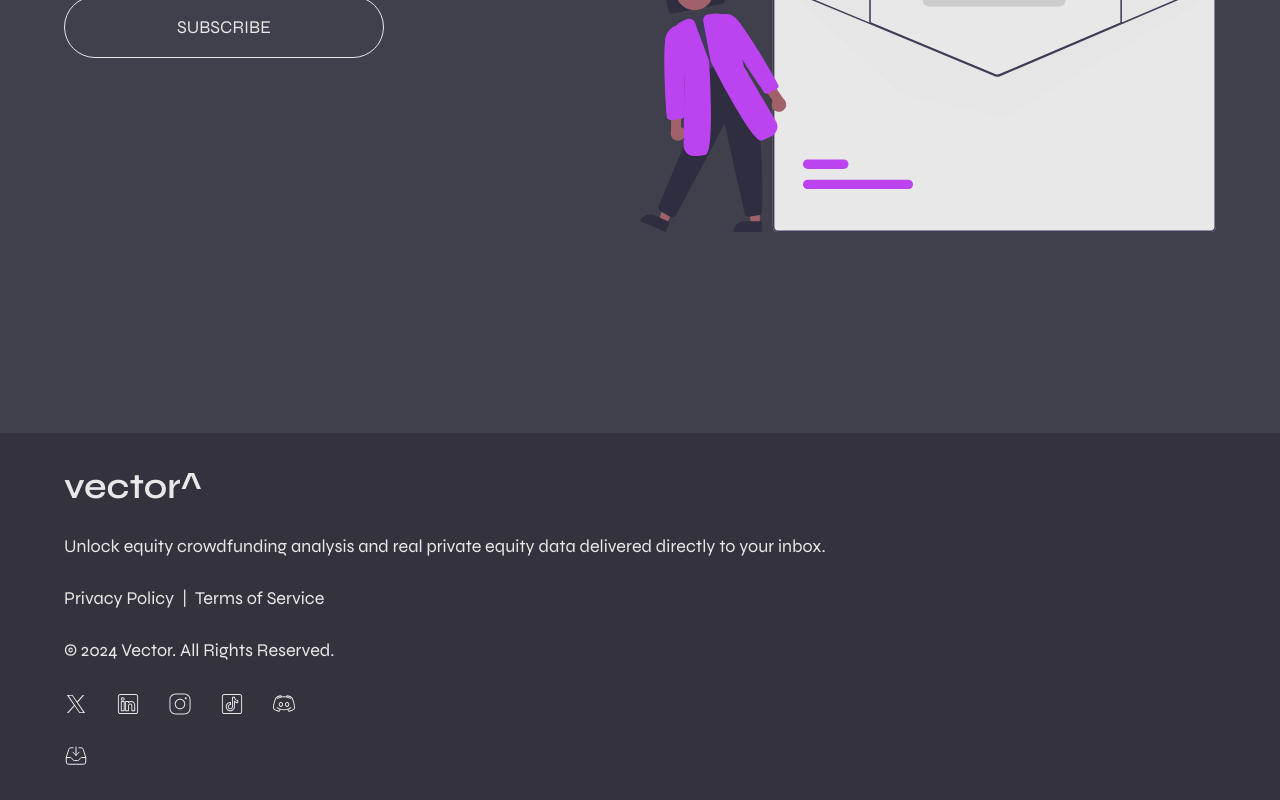
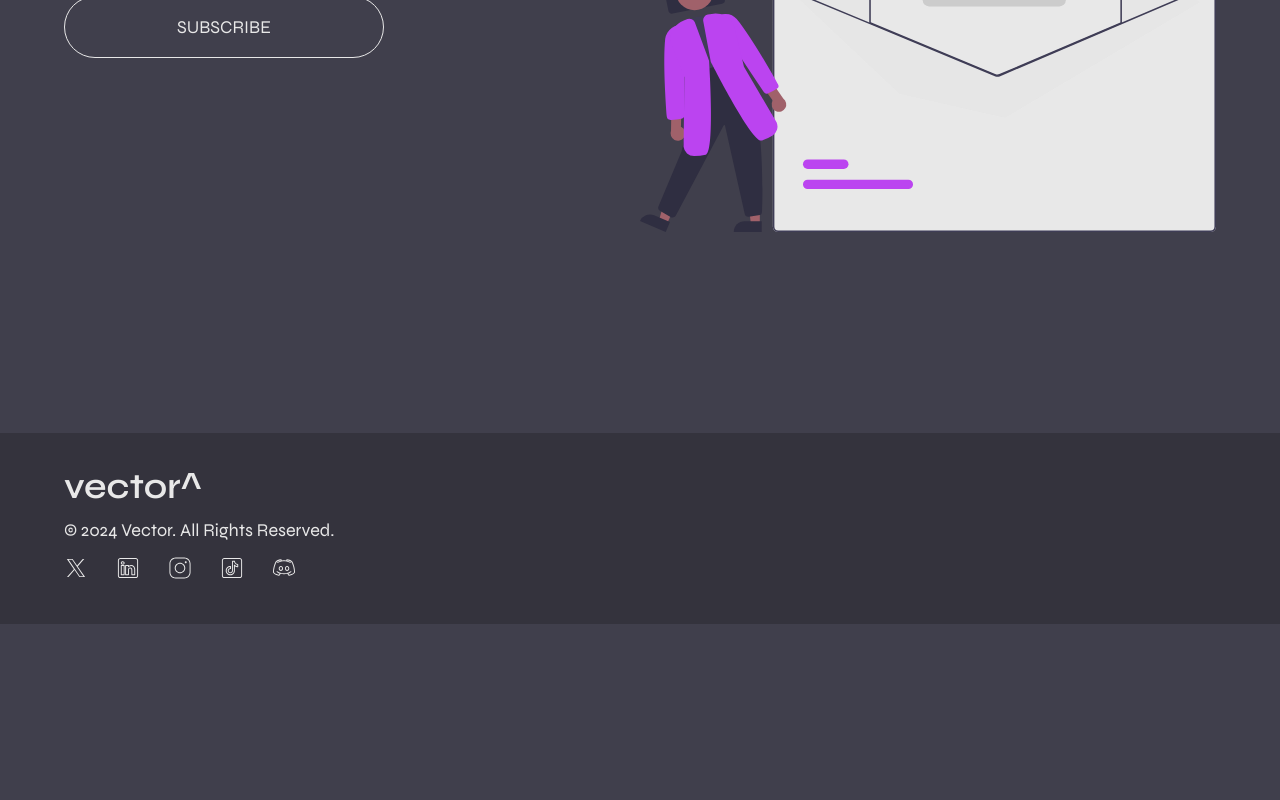
Before and after one commit to jreis13/vector, a Next.js app: page / in a window 1280 px wide. Shown: the part 3615-4415 px from the top of the page. After the commit the page ends 4239 px from the top, so only its background shows below. Built offline with nearby package versions, Linux system fonts and the light colour scheme; no server answers.

Commit message:
edit footer

```diff
--- a/src/components/Footer.jsx
+++ b/src/components/Footer.jsx
@@ -10,30 +10,18 @@ function Footer() {
     <footer className="bg-[#34333d] px-16 py-4 md:py-8">
       <div className="flex items-end justify-between">
         <div>
-          <div className="flex">
-            <Logo />
+          <div className="flex flex-col gap-2">
+            <div className="flex">
+              <Logo />
+            </div>
+            <span>
+              © 2024 <a href="#">Vector</a>. All Rights Reserved.
+            </span>
           </div>
-          <p className="my-6">
-            Unlock equity crowdfunding analysis and real private equity data
-            delivered directly to your inbox.
-          </p>
-          <div className="my-6">
-            <a href="/privacy">Privacy Policy</a>
-            <span className="px-2">|</span>
-            <a href="/terms">Terms of Service</a>
-          </div>
-          <span>
-            © 2024 <a href="#">Vector</a>. All Rights Reserved.
-          </span>
         </div>
       </div>
-      <div className="my-6">
+      <div className="my-2">
         <NavLinks isDesktop={true} paths={socialPATHS} />
-      </div>
-      <div className="mt-6">
-        <Link to={"mailto:contact@vector.com"}>
-          <Email />
-        </Link>
       </div>
     </footer>
   )
```
